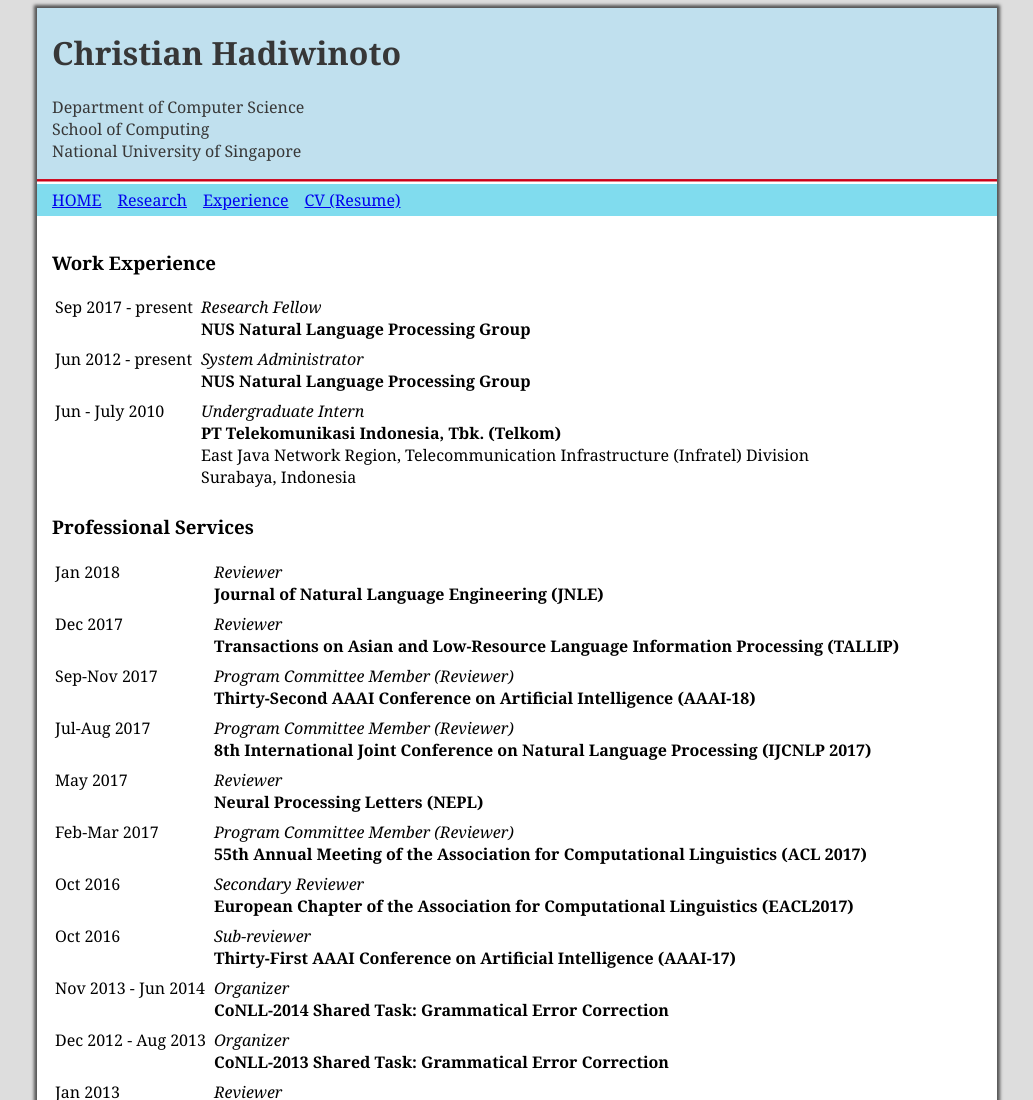
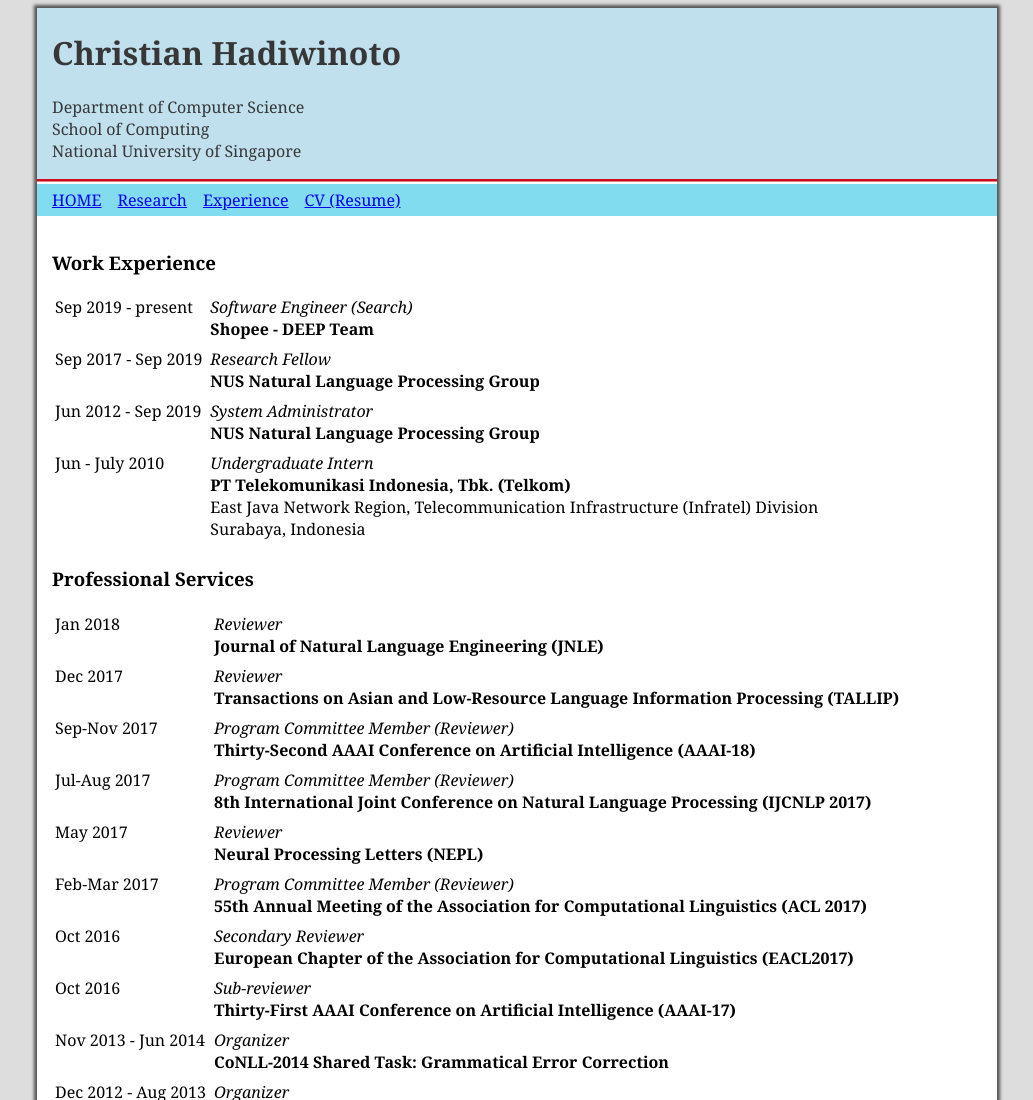
Before and after one commit to chrhad/chrhad.github.io, a plain HTML site: page experience.html in a window 1280 px wide. Shown: the top 1100 px of the page, without its empty margins (123-1156 px from the left). Drawn offline with Linux system fonts and the light colour scheme.

Commit message:
Updated short bio, work experience, and publications
Added EMNLP 2019 pre-print and job at Shopee

```diff
--- a/experience.html
+++ b/experience.html
@@ -28,13 +28,19 @@
       <h3>Work Experience</h3>
       <table border="0" class="listab">
       <tr valign="top">
-        <td>Sep 2017 - present</td>
+        <td>Sep 2019 - present</td>
+        <td>
+          <i>Software Engineer (Search)</i><br/>
+          <strong>Shopee - DEEP Team</strong></td>
+      </tr>
+      <tr valign="top">
+        <td>Sep 2017 - Sep 2019</td>
         <td>
           <i>Research Fellow</i><br/>
           <strong>NUS Natural Language Processing Group</strong></td>
       </tr>
       <tr valign="top">
-        <td>Jun 2012 - present</td>
+        <td>Jun 2012 - Sep 2019</td>
         <td>
           <i>System Administrator</i><br/>
           <strong>NUS Natural Language Processing Group</strong></td>
```
Also changed, not shown: index.html (+6 -8 lines), research.html (+1 -0 lines), 1 other file.
